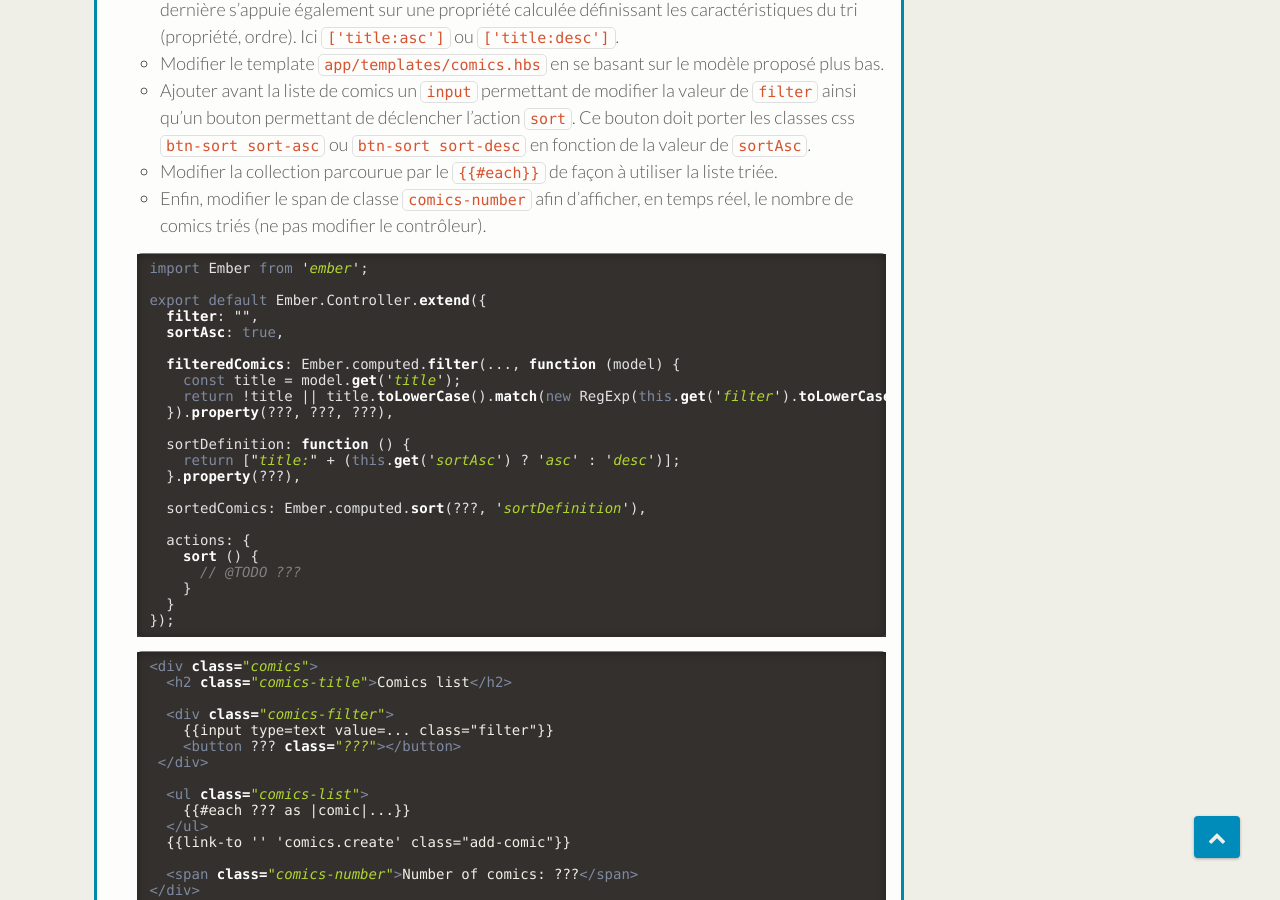
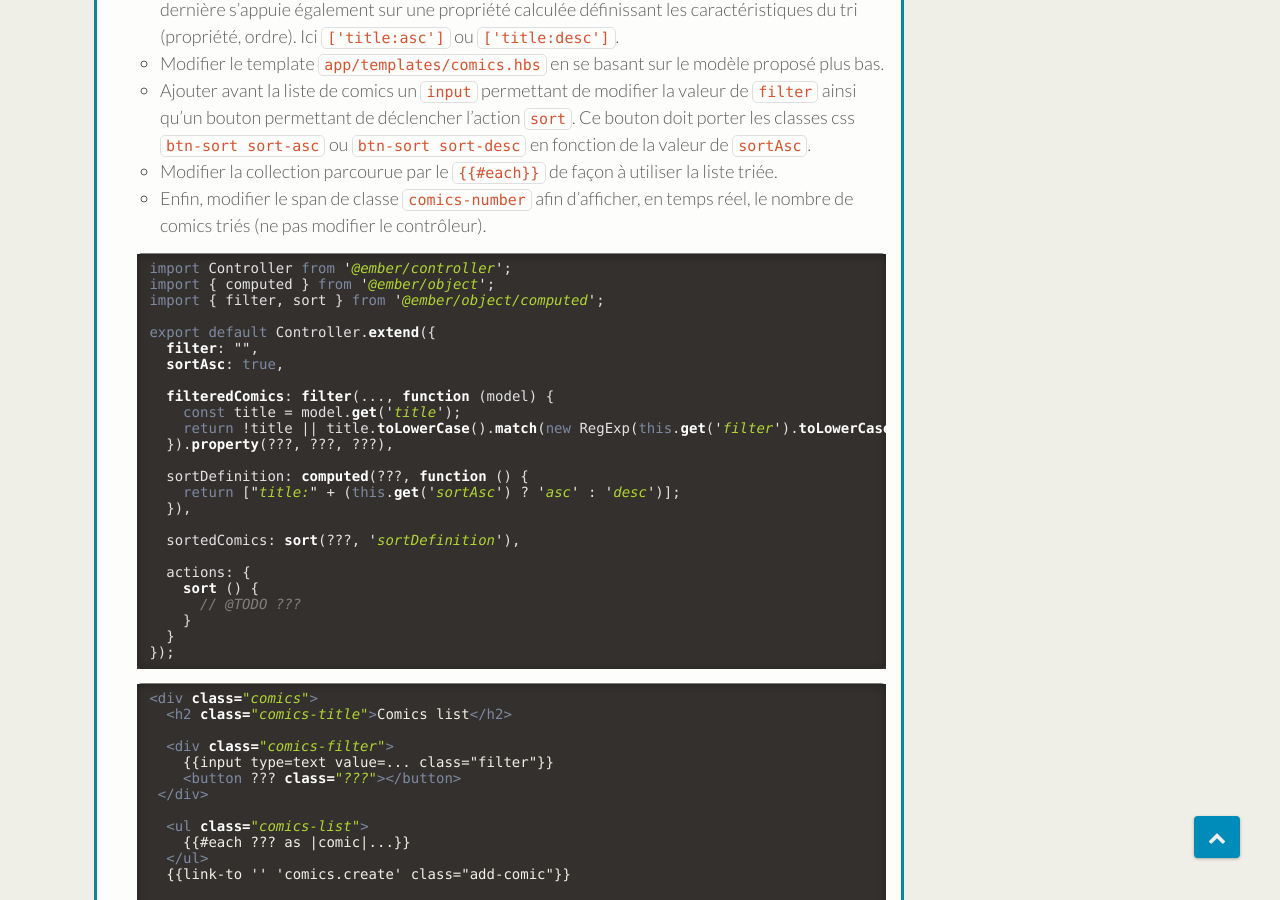
Before and after one commit to bmeurant/bmeurant.github.io, a Jekyll site: the page built from ember/training/controllers.md, in a window 1280 px wide and 900 px high, scrolled down 10923 px. Built offline with Jekyll 4.4.1, drawn with Linux system fonts in a browser that asks for light colours; nearby versions of some CDN libraries.

Commit message:
Update controllers section

````diff
--- a/ember/training/controllers.md
+++ b/ember/training/controllers.md
@@ -180,9 +180,9 @@
    > ```javascript
    > // app/routes/comic/edit.js
    >
-   > import Ember from 'ember';
+   > import Route from '@ember/routing/route';
    >
-   > export default Ember.Route.extend({
+   > export default Route.extend({
    >   actions: {
    >     save () {
    >       this.transitionTo('comic');
@@ -225,10 +225,10 @@
     > ```javascript
     > // app/routes/comic/edit.js
     >
-    > import Ember from 'ember';
+    > import Route from '@ember/routing/route';
     > import Comic from 'ember-training/models/comic';
     >
-    > export default Ember.Route.extend({
+    > export default Route.extend({
     >   afterModel (model) {
     >     this.set('initialModel', Comic.create(model));
     >   },
@@ -263,13 +263,14 @@
    > ```javascript
    > // app/models/comic.js
    >
-   > import Ember from 'ember';
+   > import EmberObject, { computed } from '@ember/object';
    >
-   > export default Ember.Object.extend({
-   >   slug: function() {
+   > export default EmberObject.extend({
+   >   slug: computed('title', function() {
    >     const title = this.get('title') || 'new';
    >     return title.dasherize();
-   >   }.property('title'),
+   >   }),
+   >
    >   title: '',
    >   scriptwriter: '',
    >   illustrator: '',
@@ -282,10 +283,10 @@
    > ```javascript
    > // app/routes/comics/create.js
    >
-   > import Ember from 'ember';
+   > import Route from '@ember/routing/route';
    > import Comic from 'ember-training/models/comic';
    >
-   > export default Ember.Route.extend({
+   > export default Route.extend({
    >   templateName: 'comic/edit',
    >
    >   model () {...},
@@ -471,9 +472,9 @@
    > ```javascript
    > // app/controllers/comic/edit.js
    >
-   > import Ember from 'ember';
+   > import Controller from '@ember/controller';
    >
-   > export default Ember.Controller.extend({
+   > export default Controller.extend({
    >
    >   actions: {
    >     save() {
@@ -542,13 +543,13 @@
     > ```javascript
     > // app/routes/comic/edit.js
     >
-    >   afterModel (model) { ... },
+    > afterModel (model) { ... },
     >
-    >   resetController (controller) {
-    >     controller.set('hasUserSavedOrCancel', false);
-    >   },
+    > resetController (controller) {
+    >   controller.set('hasUserSavedOrCancel', false);
+    > },
     >
-    >   resetComic () { ... },
+    > resetComic () { ... },
     >
     > ```
 
@@ -619,7 +620,7 @@
     [03 - Controller - 12 - Should abort create after confirm false](https://github.com/bmeurant/ember-training/blob/controllers-tests/tests/acceptance/03-controller-test.js#L337)
 
     > ```javascript
-    >   export default Ember.Route.extend({
+    >   export default Route.extend({
     >     templateName: 'comic/edit',
     >     controllerName: 'comic/edit',
     >
@@ -685,22 +686,24 @@
    * Enfin, modifier le span de classe ``comics-number`` afin d'afficher, en temps réel, le nombre de comics triés (ne pas modifier le contrôleur).
 
    ```javascript
-   import Ember from 'ember';
+   import Controller from '@ember/controller';
+   import { computed } from '@ember/object';
+   import { filter, sort } from '@ember/object/computed';
 
-   export default Ember.Controller.extend({
+   export default Controller.extend({
      filter: "",
      sortAsc: true,
 
-     filteredComics: Ember.computed.filter(..., function (model) {
+     filteredComics: filter(..., function (model) {
        const title = model.get('title');
        return !title || title.toLowerCase().match(new RegExp(this.get('filter').toLowerCase()));
      }).property(???, ???, ???),
 
-     sortDefinition: function () {
+     sortDefinition: computed(???, function () {
        return ["title:" + (this.get('sortAsc') ? 'asc' : 'desc')];
-     }.property(???),
+     }),
 
-     sortedComics: Ember.computed.sort(???, 'sortDefinition'),
+     sortedComics: sort(???, 'sortDefinition'),
 
      actions: {
        sort () {
@@ -736,22 +739,24 @@
    > ```javascript
    > // app/controllers/comics.js
    >
-   > import Ember from 'ember';
+   > import Controller from '@ember/controller';
+   > import { computed } from '@ember/object';
+   > import { filter, sort } from '@ember/object/computed';
    >
-   > export default Ember.Controller.extend({
+   > export default Controller.extend({
    >   filter: "",
    >   sortAsc: true,
    >
-   >   filteredComics: Ember.computed.filter('model', function (model) {
+   >   filteredComics: filter('model', function (model) {
    >     const title = model.get('title');
    >     return !title || title.toLowerCase().match(new RegExp(this.get('filter').toLowerCase()));
    >   }).property('filter', 'model.[]', 'model.@each.title'),
    >
-   >   sortDefinition: function () {
+   >   sortDefinition: computed('sortAsc', function () {
    >     return ["title:" + (this.get('sortAsc') ? 'asc' : 'desc')];
-   >   }.property('sortAsc'),
+   >   }),
    >
-   >   sortedComics: Ember.computed.sort('filteredComics', 'sortDefinition'),
+   >   sortedComics: sort('filteredComics', 'sortDefinition'),
    >
    >   actions: {
    >     sort () {
@@ -764,31 +769,31 @@
    > ```html
    > {{!-- app/templates/comics.hbs --}}
    >
-   > <div class="row">
-   >   <div class="comics">
-   >     <h2>Comics list</h2>
+   > <div class="comics">
+   >   <h2 class="comics-title">Comics list</h2>
    >
+   >   <div class="comics-filter">
    >     {{input type=text value=filter class="filter"}}
-   >     <button {{action "sort"}} class="sort {{if sortAsc 'sort-asc' 'sort-desc'}}"></button>
-   >
-   >     <ul>
-   >       {{#each sortedComics as |comic|}}
-   >         <li class="{{if comic.scriptwriter 'comic-with-scriptwriter' 'comic-without-scriptwriter'}}">
-   >           {{#link-to "comic" comic}}
-   >             {{comic.title}} by {{if comic.scriptwriter comic.scriptwriter "unknown scriptwriter"}}
-   >           {{/link-to}}
-   >         </li>
-   >       {{else}}
-   >         Sorry, no comic found
-   >       {{/each}}
-   >     </ul>
-   >     {{link-to '' 'comics.create' class="add-comic"}}
-   >
-   >     <span class="comics-number">Number of comics: {{sortedComics.length}}</span>
+   >     <button {{action "sort"}} class="btn-sort {{if sortAsc 'sort-asc' 'sort-desc'}}"></button>
    >   </div>
    >
-   >   {{outlet}}
+   >   <ul class="comics-list">
+   >     {{#each sortedComics as |comic|}}
+   >       <li class="{{if comic.scriptwriter 'comic-with-scriptwriter' 'comic-without-scriptwriter'}} comics-list-item">
+   >       {{#link-to "comic" comic}}
+   >         {{comic.title}} by {{if comic.scriptwriter comic.scriptwriter "unknown scriptwriter"}}
+   >       {{/link-to}}
+   >     </li>
+   >     {{else}}
+   >       Sorry, no comic found
+   >     {{/each}}
+   >   </ul>
+   >   {{link-to '' 'comics.create' class="add-comic"}}
+   >
+   >   <span class="comics-number">Number of comics: {{sortedComics.length}}</span>
    > </div>
+   >
+   > {{outlet}}
    > ```
 
   {% endraw %}
````
